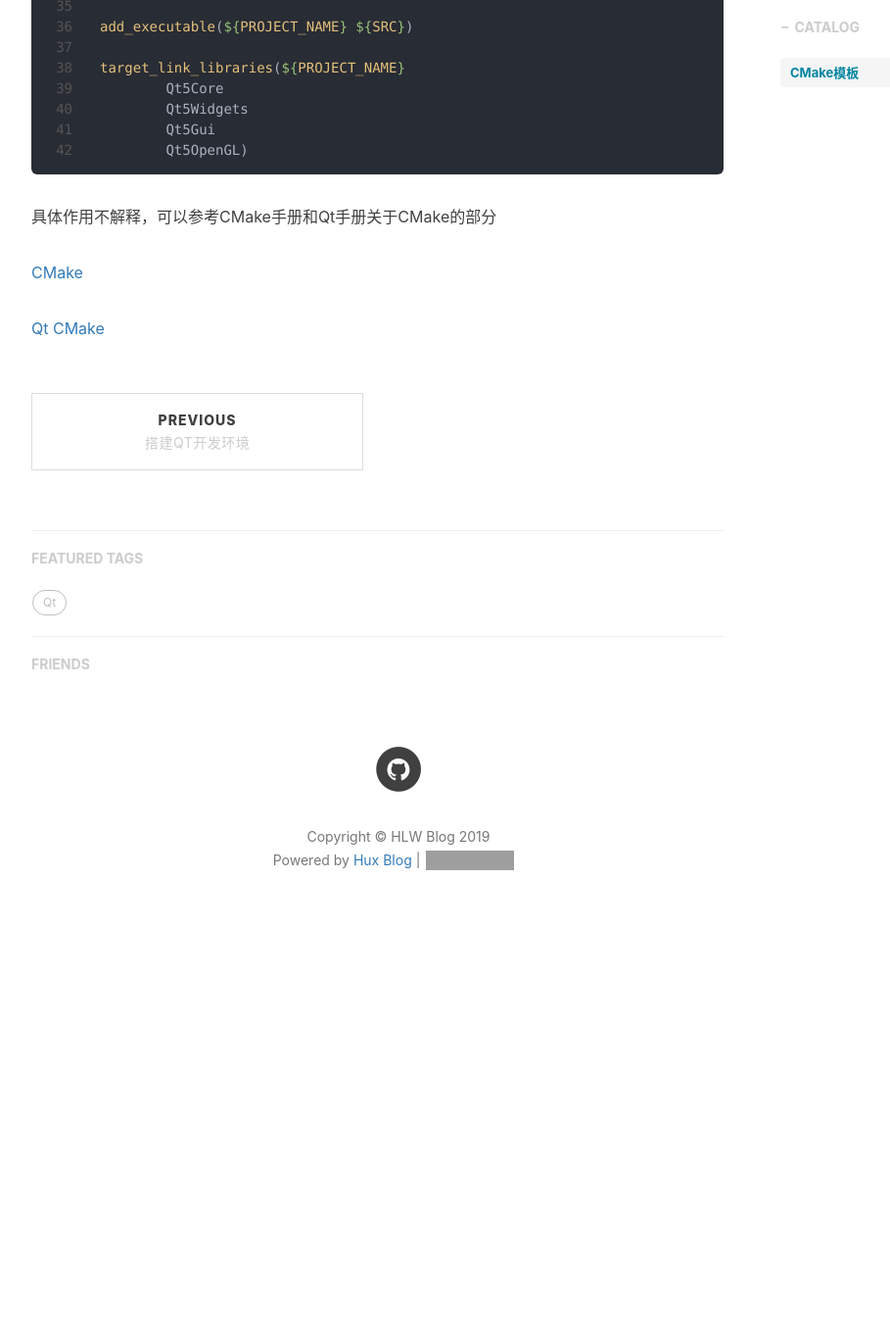
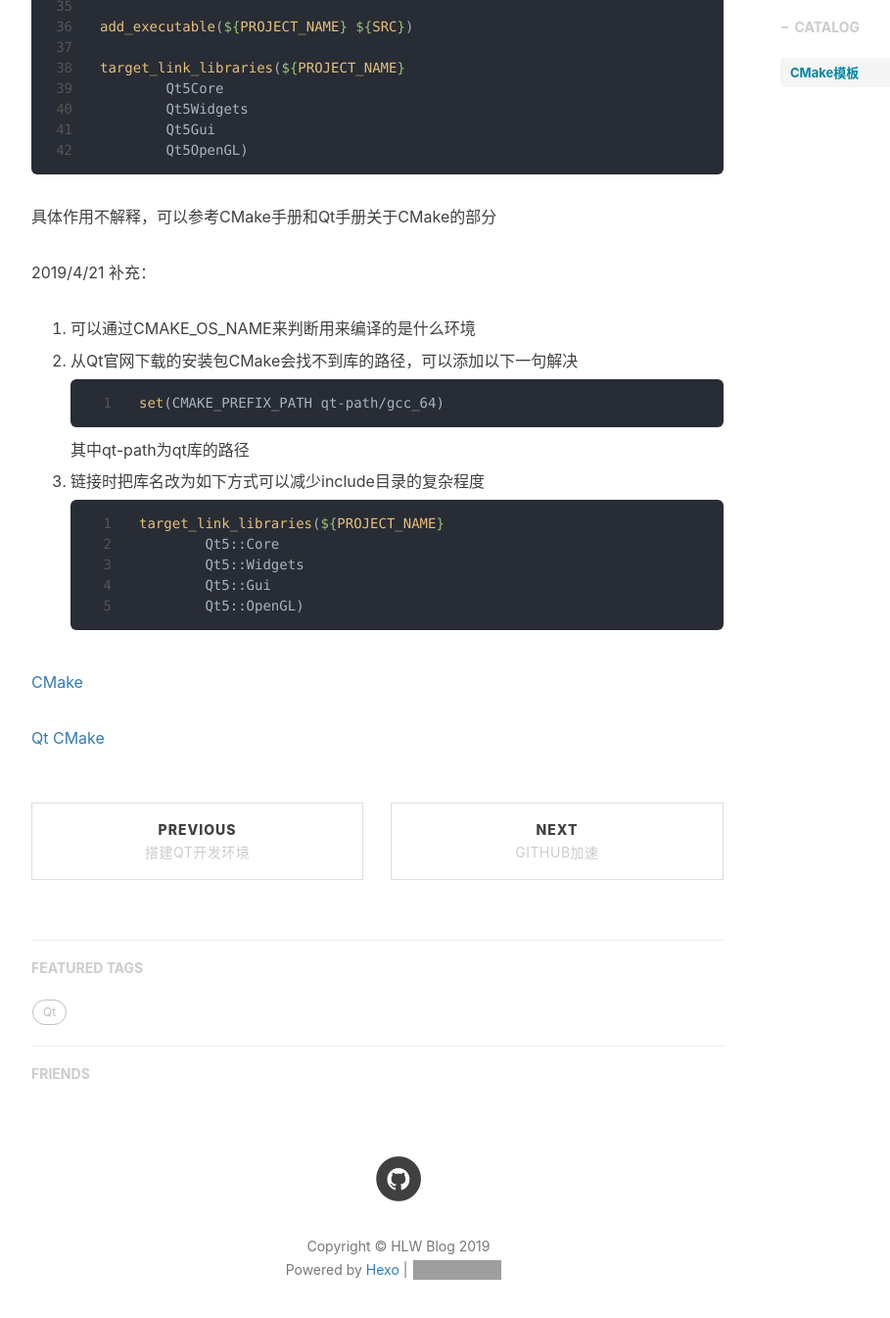
Before and after one commit to helywin/old_blog, a Jekyll site: the page built from _posts/2018-12-16-Qt-CMake模板.md, in a window 1280 px wide and 1400 px high, scrolled down 1706 px. Shown: the top 1345 px of the window at 98% size, without its empty margins (233-1142 px from the left). Built offline with Jekyll 4.4.1, drawn with Linux system fonts in a browser that asks for light colours; nearby versions of some CDN libraries; comment, search, counter and statistics services are not loaded; before the commit the page ends 2688 px from its top, so only the background shows below that; grey boxes are pictures that could not be loaded.

Commit message:
update post

````diff
--- a/_includes/footer.html
+++ b/_includes/footer.html
@@ -9,11 +9,11 @@
                 <p class="copyright text-muted">
                     Copyright &copy; {{ site.title }} {{ site.time | date: '%Y' }}
                     <br>
-                    Powered by <a href="http://huangxuan.me">Hux Blog</a> |
+                    Powered by <a href="https://hexo.io/">Hexo</a> |
                     <iframe
                         style="margin-left: 2px; margin-bottom:-5px;"
                         frameborder="0" scrolling="0" width="100px" height="20px"
-                        src="https://ghbtns.com/github-btn.html?user=huxpro&repo=huxpro.github.io&type=star&count=true" >
+                        src="https://ghbtns.com/github-btn.html?user=hexojs&repo=hexo&type=star&count=true" >
                     </iframe>
                 </p>
             </div>
--- a/_posts/2018-12-16-Qt-CMake模板.md
+++ b/_posts/2018-12-16-Qt-CMake模板.md
@@ -82,7 +82,33 @@ target_link_libraries(${PROJECT_NAME}
         Qt5OpenGL)
 ```
 
+
+
 具体作用不解释，可以参考CMake手册和Qt手册关于CMake的部分
+
+2019/4/21 补充：
+
+1. 可以通过CMAKE_OS_NAME来判断用来编译的是什么环境
+
+2. 从Qt官网下载的安装包CMake会找不到库的路径，可以添加以下一句解决
+
+   ```cmake
+   set(CMAKE_PREFIX_PATH qt-path/gcc_64)
+   ```
+
+   其中qt-path为qt库的路径
+
+3. 链接时把库名改为如下方式可以减少include目录的复杂程度
+
+   ```cmake
+   target_link_libraries(${PROJECT_NAME}
+           Qt5::Core
+           Qt5::Widgets
+           Qt5::Gui
+           Qt5::OpenGL)
+   ```
+
+
 
 [CMake](https://cmake.org/cmake/help/latest/)
 
--- a/index.html
+++ b/index.html
@@ -1,6 +1,6 @@
 ---
 layout: page
-description: "世界从来都是由聪明勤奋的人主导"
+description: "只有已经理解的人才会听"
 ---
 
 {% for post in paginator.posts %}
````
Also changed, not shown: _posts/2019-4-21-GitHub加速.md (added, +24 -0 lines).
